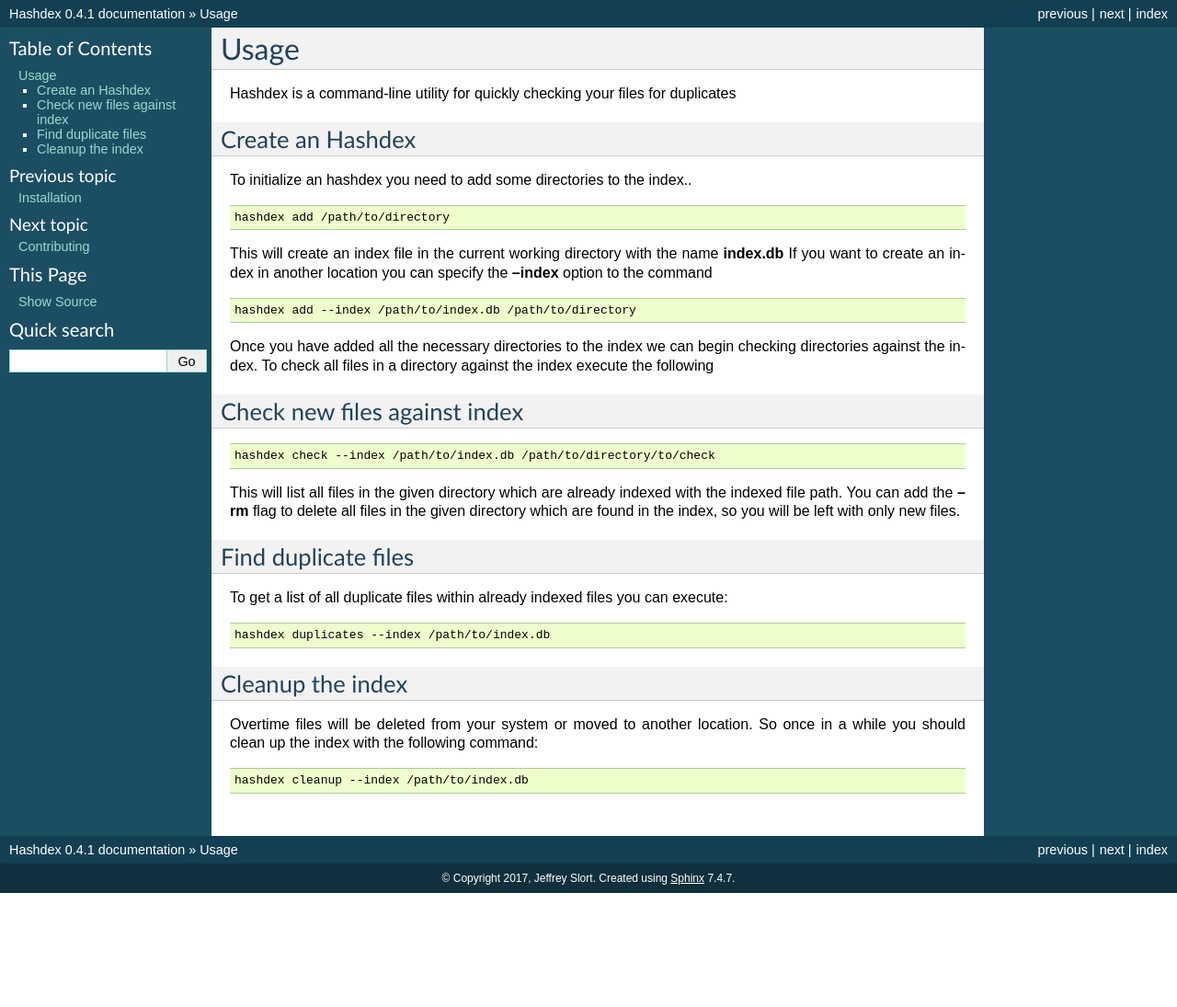
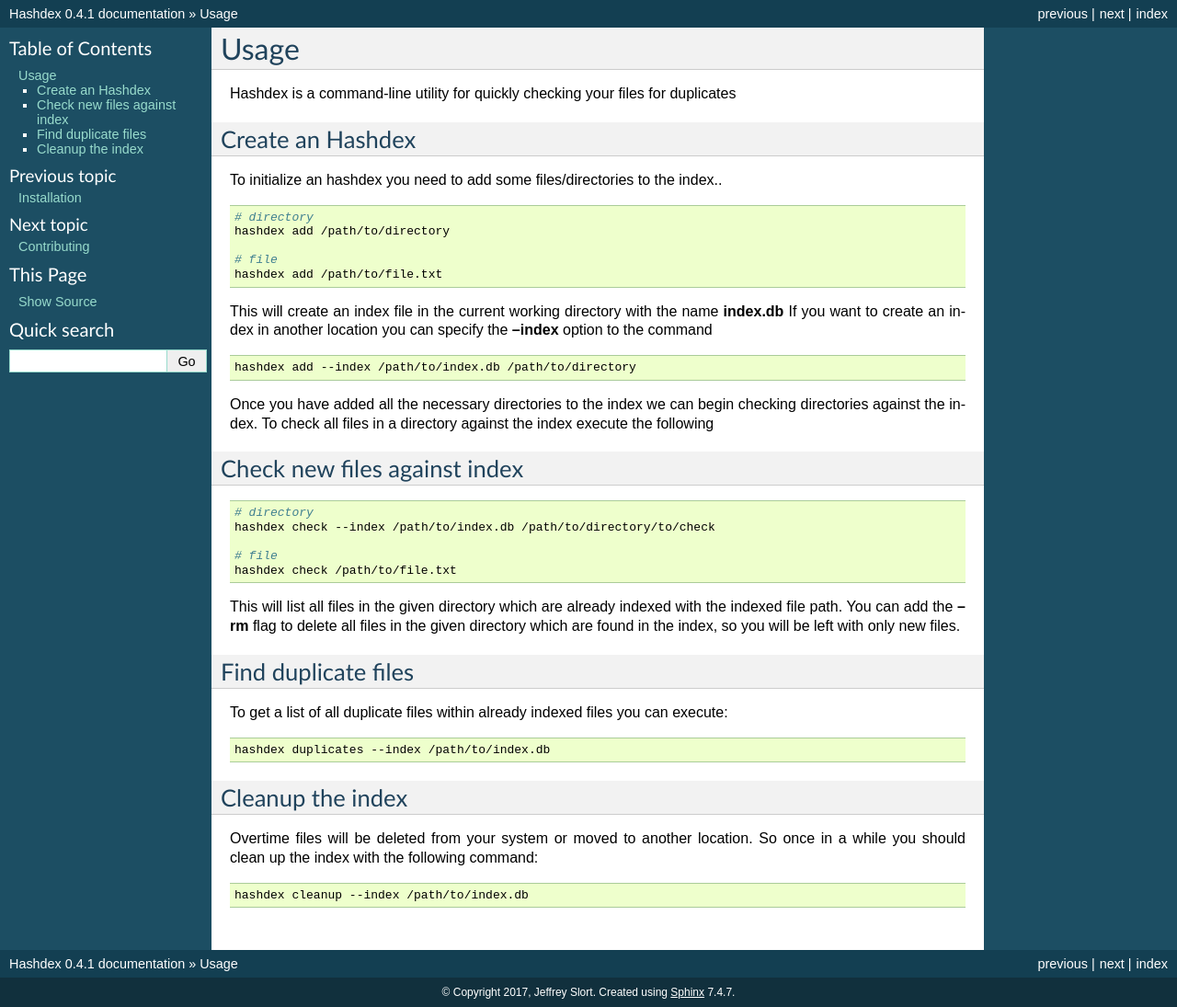
Before and after one commit to jeff-99/hashdex, a Sphinx documentation site: the page built from docs/usage.rst, in a window 1280 px wide. Shown: the whole page at 92% size. Built offline with Sphinx 7.4.7, drawn with Linux system fonts in a browser that asks for light colours; pages that are not in the unit, such as notebooks, are missing from menus; before the commit the page ends 971 px from its top, so only the background shows below that.

Commit message:
added support for adding and checking files instead of directories

```diff
--- a/HISTORY.rst
+++ b/HISTORY.rst
@@ -1,6 +1,8 @@
 =======
 History
 =======
+
+* added support for adding and checking files instead of directories
 
 0.4.1 (2017-09-24)
 ------------------
--- a/docs/usage.rst
+++ b/docs/usage.rst
@@ -7,12 +7,16 @@
 Create an Hashdex
 -----------------
 
-To initialize an hashdex you need to add some directories to the index..
+To initialize an hashdex you need to add some files/directories to the index..
 
 .. highlight:: sh
 .. code-block:: bash
 
+    # directory
     hashdex add /path/to/directory
+
+    # file
+    hashdex add /path/to/file.txt
 
 
 This will create an index file in the current working directory with the name **index.db**
@@ -30,7 +34,11 @@
 
 .. code-block:: bash
 
+    # directory
     hashdex check --index /path/to/index.db /path/to/directory/to/check
+
+    # file
+    hashdex check /path/to/file.txt
 
 This will list all files in the given directory which are already indexed with the indexed file path.
 You can add the **--rm** flag to delete all files in the given directory which are found in the index, so you will be
```
Also changed, not shown: 2 other files.
